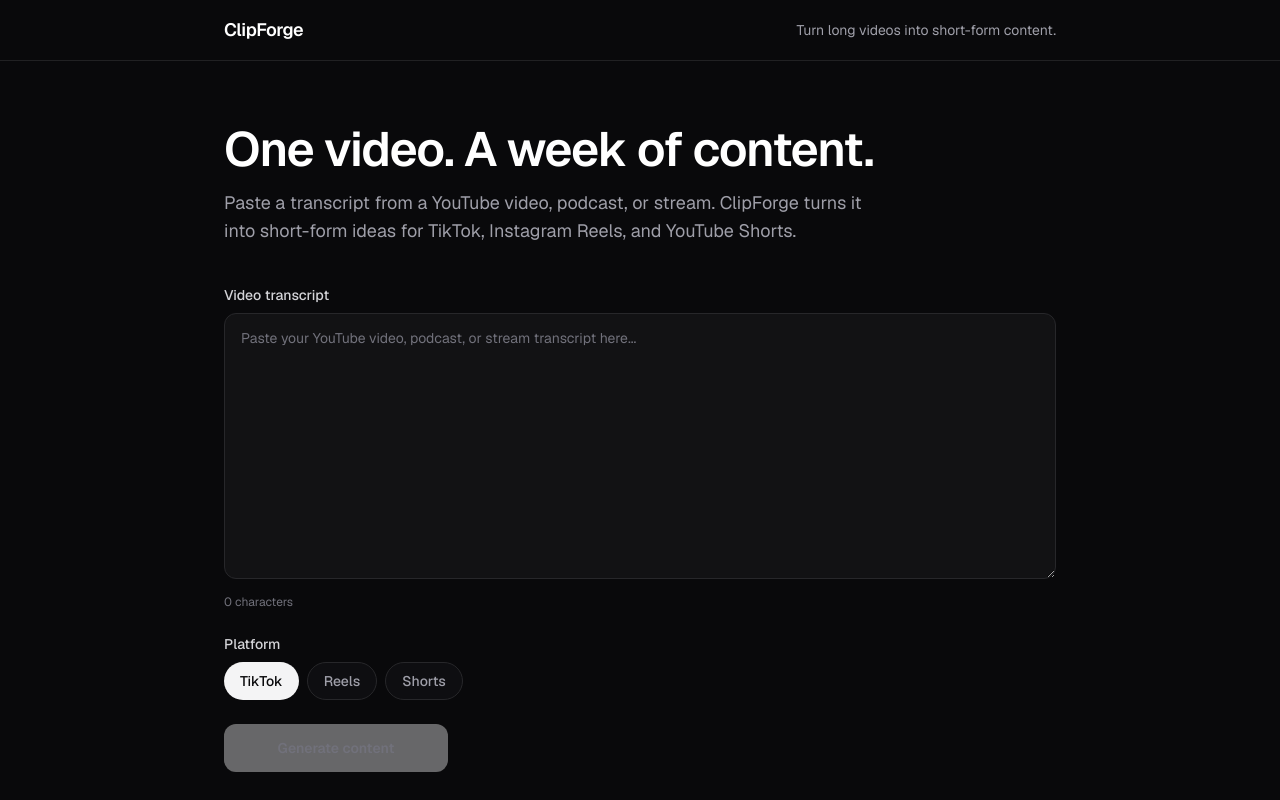
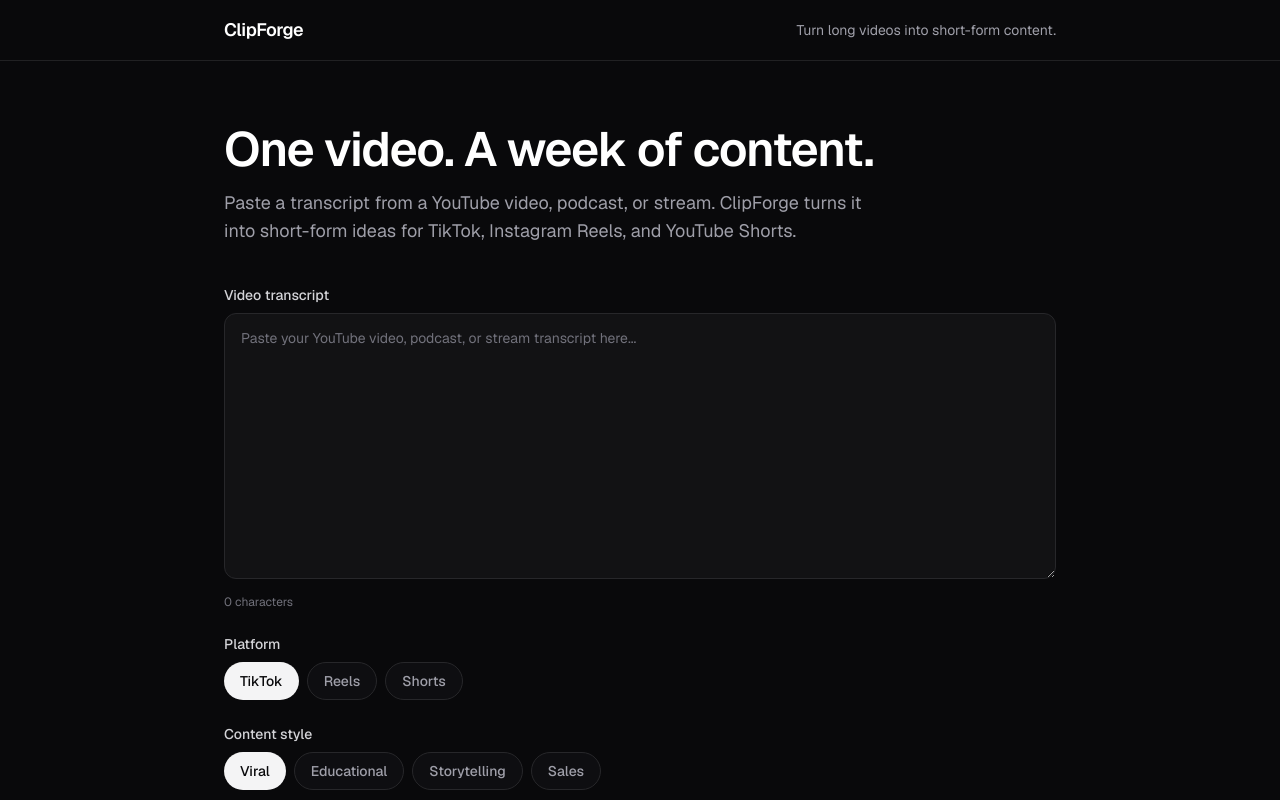
Before and after one commit to acheematiaschh103/clipforge, a Next.js app: page / in a window 1280 px wide. Shown: the top 800 px of the page. Built offline with nearby package versions, Linux system fonts and the light colour scheme.

Commit message:
Add content style selection

```diff
--- a/src/app/api/generate/route.ts
+++ b/src/app/api/generate/route.ts
@@ -2,8 +2,7 @@ import { NextResponse } from "next/server";
 
 export async function POST(request: Request) {
   try {
-    const { transcript, platform } = await request.json();
-
+    const { transcript, platform, contentStyle } = await request.json();
     if (!transcript?.trim()) {
       return NextResponse.json(
         { error: "Transcript is required" },
@@ -26,6 +25,16 @@ You are ClipForge, an expert short-form content strategist and viral video edito
 Your job is to analyze a long-form transcript and transform its strongest moments into high-retention short-form content specifically for ${platform}.
 
 TRANSCRIPT:
+CONTENT STYLE:
+${contentStyle || "Viral"}
+
+Adapt the entire output to this content style:
+- Viral: prioritize scroll-stopping hooks, curiosity, tension, and retention.
+- Educational: prioritize clarity, useful insights, actionable lessons, and easy-to-follow explanations.
+- Storytelling: prioritize narrative, emotion, conflict, progression, and satisfying payoff.
+- Sales: prioritize the problem, desire, benefits, objections, and persuasive messaging without sounding spammy.
+
+Every hook, clip idea, caption, and script must reflect the selected content style.
 ${transcript}
 
 First, deeply analyze the transcript internally. Identify:
--- a/src/app/page.tsx
+++ b/src/app/page.tsx
@@ -113,6 +113,7 @@ function formatList(items: string[]) {
 export default function Home() {
   const [transcript, setTranscript] = useState("");
   const [platform, setPlatform] = useState<Platform>("TikTok");
+  const [contentStyle, setContentStyle] = useState("Viral");
   const [generating, setGenerating] = useState(false);
   const [results, setResults] = useState<GeneratedContent | null>(null);
   const [copiedCard, setCopiedCard] = useState<string | null>(null);
@@ -137,6 +138,7 @@ export default function Home() {
       body: JSON.stringify({
         transcript,
         platform,
+        contentStyle,
       }),
     });
 
@@ -241,7 +243,29 @@ export default function Home() {
               })}
             </div>
           </div>
+          <div>
+  <p className="mb-2 text-sm font-medium text-zinc-300">Content style</p>
+  <div className="flex flex-wrap gap-2">
+    {["Viral", "Educational", "Storytelling", "Sales"].map((style) => {
+      const selected = contentStyle === style;
 
+      return (
+        <button
+          key={style}
+          type="button"
+          onClick={() => setContentStyle(style)}
+          className={`rounded-full px-4 py-2 text-sm font-medium transition ${
+            selected
+              ? "bg-zinc-100 text-zinc-950"
+              : "border border-zinc-800 bg-zinc-900/40 text-zinc-400 hover:border-zinc-700 hover:text-zinc-200"
+          }`}
+        >
+          {style}
+        </button>
+      );
+    })}
+  </div>
+</div>
           <button
             type="submit"
             disabled={!canGenerate}
```
